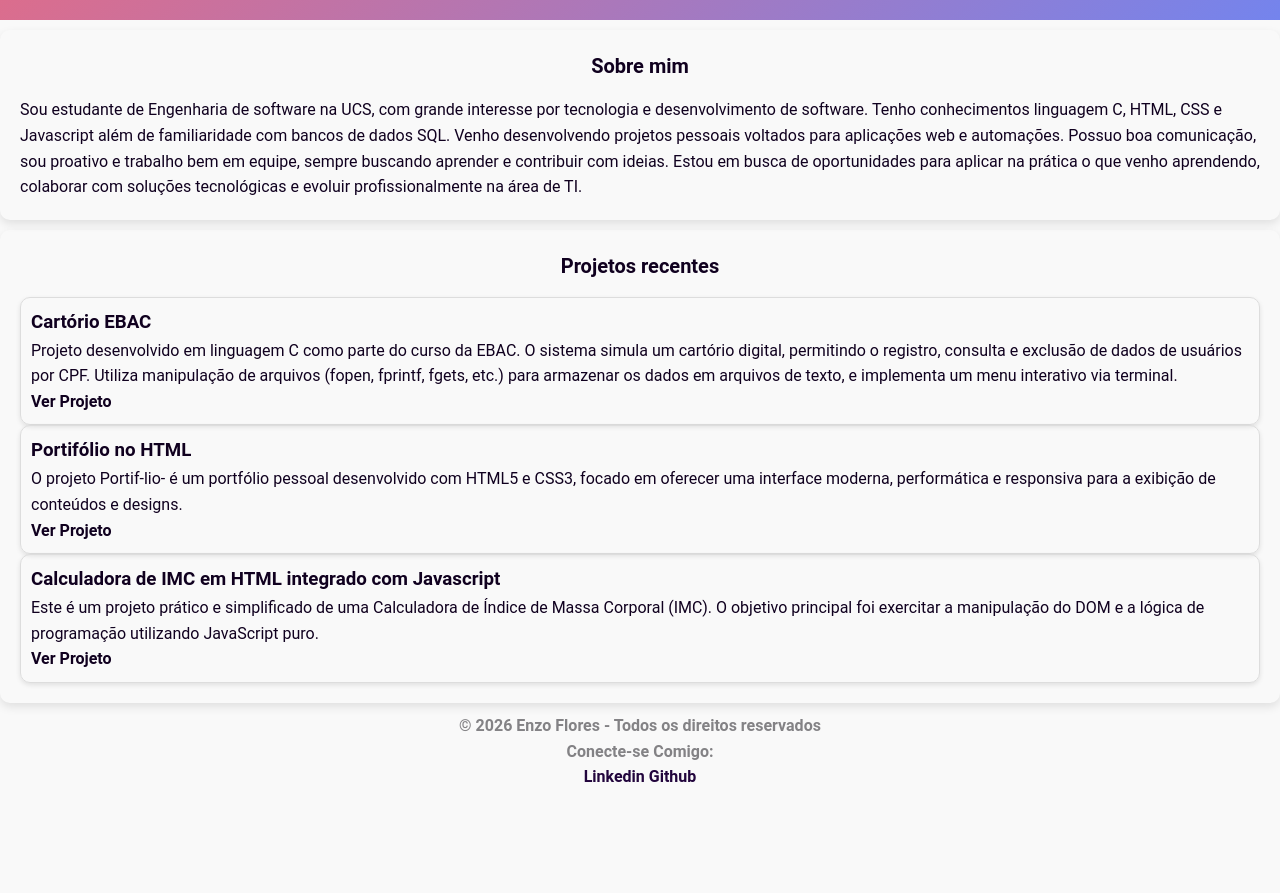
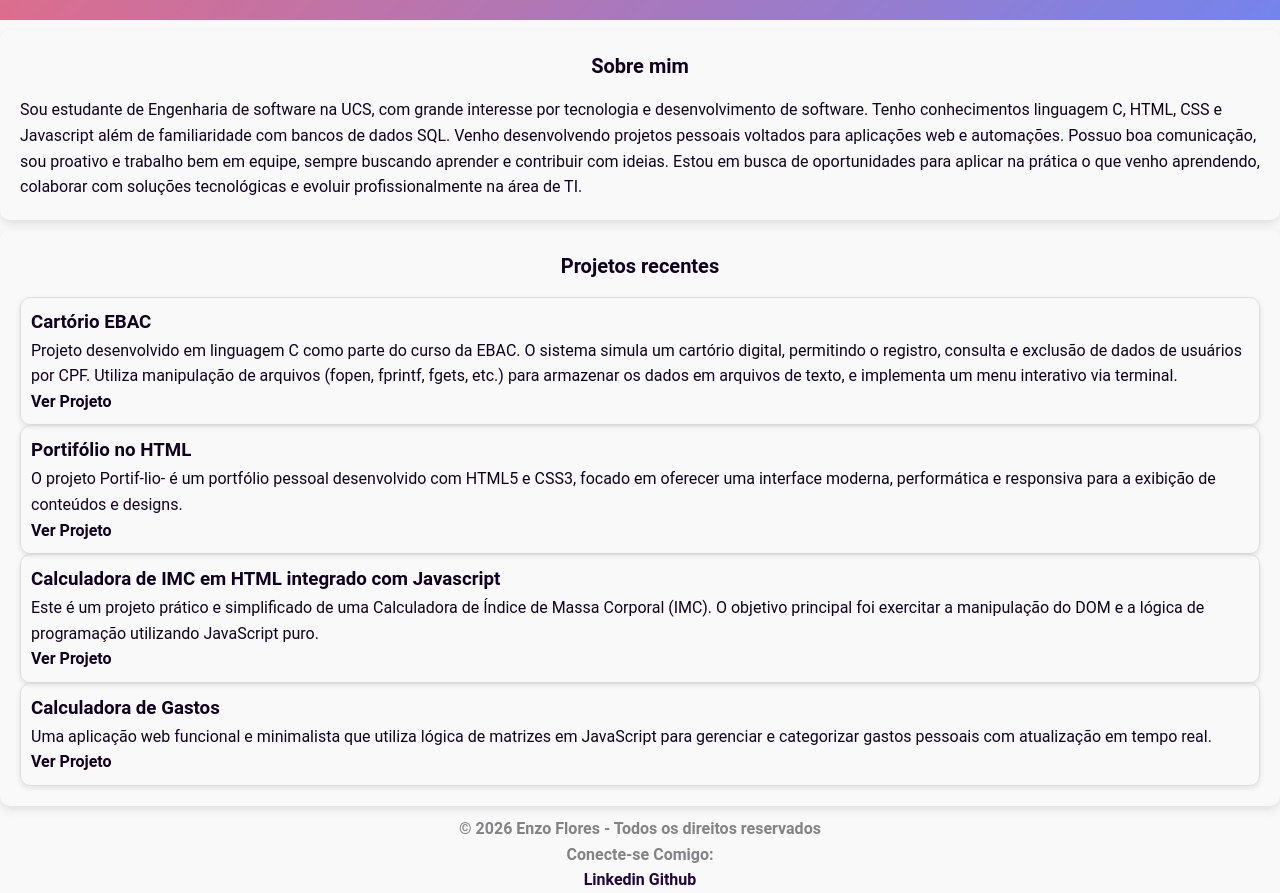
Before and after one commit to EnzoFlores10/Portif-lio-, a plain HTML site: page index.html in a window 1280 px wide. Shown: the part 121-1014 px from the top of the page. Before the commit the page ends 911 px from the top, so only its background shows below. Drawn offline with Linux system fonts and the light colour scheme.

Commit message:
Update index.html
Adicionado novo projeto

```diff
--- a/index.html
+++ b/index.html
@@ -52,6 +52,12 @@ Possuo boa comunicação, sou proativo e trabalho bem em equipe, sempre buscando
                 <a href="https://github.com/EnzoFlores10/CalculadoraIMC">Ver Projeto</a>
                  </article>
 
+              <article>
+                <h3>Calculadora de Gastos</h3>
+                <p>Uma aplicação web funcional e minimalista que utiliza lógica de matrizes em JavaScript para gerenciar e categorizar gastos pessoais com atualização em tempo real.</p>
+                <a href="https://enzoflores10.github.io/Calculadora-de-Gastos/">Ver Projeto</a>
+                 </article>
+
 
 
 
```
